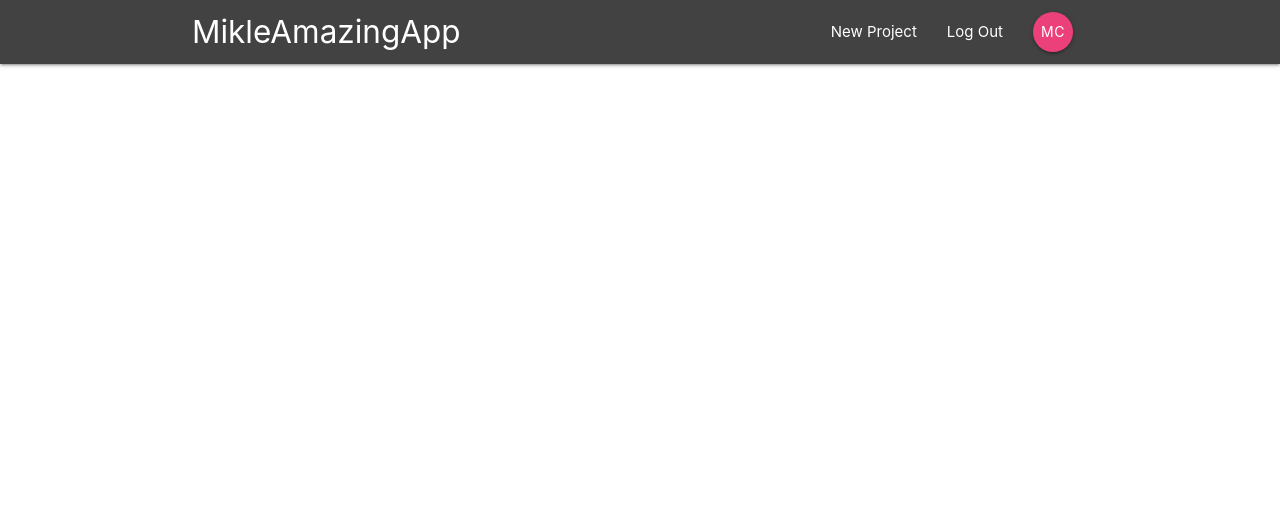
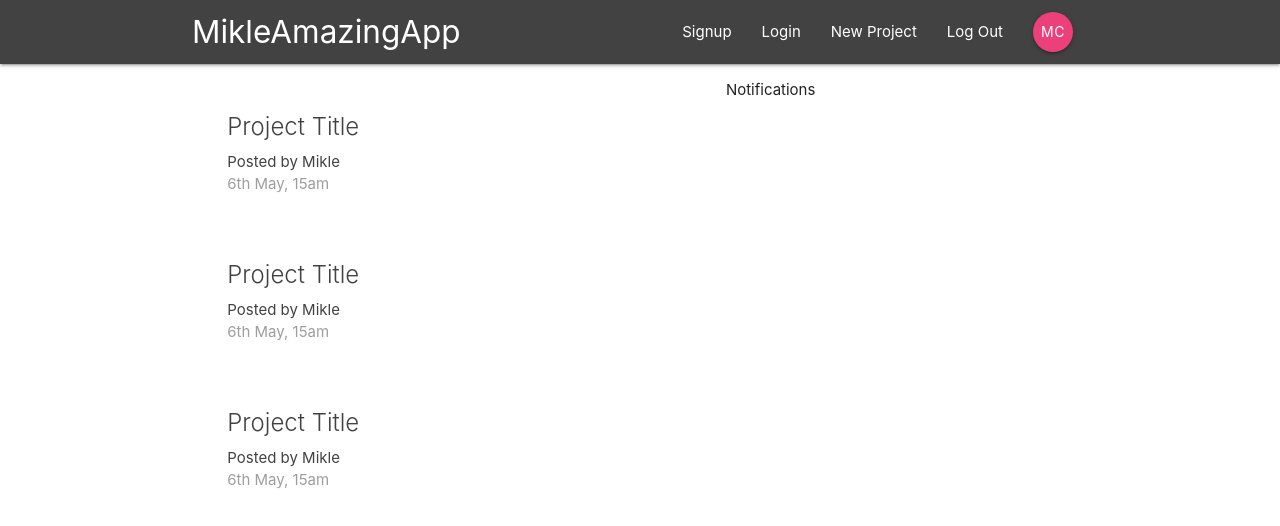
Before and after one commit to ChigorinDev/amazing_mikle_app, a React (Create React App) app: page / in a window 1280 px wide. Shown: the top 526 px of the page. Built offline with nearby package versions, Linux system fonts and the light colour scheme.

Commit message:
add project summary and project datails

```diff
--- a/src/App.js
+++ b/src/App.js
@@ -1,6 +1,8 @@
 import React, { Component } from 'react'
-import { BrowserRouter } from 'react-router-dom';
+import { BrowserRouter, Switch, Route } from 'react-router-dom';
 import Navbar from './components/layout/Navbar';
+import Dashboard from './components/dashboard/Dashboard';
+import ProjectDetails from './components/projects/ProjectDetails';
 
   class App extends Component {
     render() {
@@ -8,6 +10,10 @@ import Navbar from './components/layout/Navbar';
         <BrowserRouter>
           <div className="App">
             <Navbar />
+            <Switch>
+              <Route exact path='/' component={Dashboard} />
+              <Route path='/project/:id' component={ProjectDetails} />
+            </Switch>
           </div>
         </BrowserRouter>
       );
--- a/src/components/dashboard/Dashboard.jsx
+++ b/src/components/dashboard/Dashboard.jsx
@@ -0,0 +1,22 @@
+import React, { Component } from 'react';
+import Notifications from './Notification';
+import ProjectList from '../projects/ProjectList';
+
+class DashBoard extends Component {
+  render() {
+    return (
+      <div className="dashboard container">
+        <div className="row">
+          <div className="col s12 m6">
+            <ProjectList />
+          </div>
+          <div className="col s12 m5 offset-m1">
+            <Notifications />
+          </div>
+        </div>
+      </div>
+    );
+  }
+}
+
+export default DashBoard;
--- a/src/components/dashboard/Notification.jsx
+++ b/src/components/dashboard/Notification.jsx
@@ -0,0 +1,11 @@
+import React from 'react';
+
+const Notifications = () => {
+  return (
+    <div>
+      <p>Notifications</p>
+    </div>
+  );
+}
+
+export default Notifications;
--- a/src/components/layout/Navbar.jsx
+++ b/src/components/layout/Navbar.jsx
@@ -1,6 +1,7 @@
 import React from 'react';
 import { Link } from 'react-router-dom';
 import SignInLinks from './SignInLinks';
+import SignOutInLinks from './SignOutLinks';
 
 const Navbar = () => {
   return (
@@ -8,6 +9,7 @@ const Navbar = () => {
       <div className="container">
         <Link to='/' className='brand-logo'>MikleAmazingApp</Link>
         <SignInLinks />
+        <SignOutInLinks />
       </div>
     </nav>
   )
--- a/src/components/layout/SignOutLinks.jsx
+++ b/src/components/layout/SignOutLinks.jsx
@@ -0,0 +1,13 @@
+import React from 'react';
+import { NavLink } from 'react-router-dom';
+
+const SignOutLinks = () => {
+  return (
+    <ul className="right">
+      <li><NavLink to='/'>Signup</NavLink></li>
+      <li><NavLink to='/'>Login</NavLink></li>
+    </ul>
+  );
+}
+
+export default SignOutLinks;
--- /dev/null
+++ b/src/components/projects/ProjectDetails.jsx
@@ -0,0 +1,25 @@
+import React from 'react'
+
+const ProjectDetails = () => {
+  return (
+    <div className="container section project-details">
+      <div className="card z-depth-0">
+        <div className="card-content">
+          <span className="card-title">
+            Project Title
+          </span>
+          <p>Lorem ipsum dolor sit amet consectetur adipisicing elit. Cumque odit eum aliquam,
+             laborum autem architecto nisi at dolores.
+            Doloribus nisi consequatur repudiandae est sed laudantium! Sed praesentium
+            cumque natus quas?</p>
+        </div>
+        <div className="card-action grey lighten-4 grey-text">
+          <div>Posted by Mikle</div>
+          <div> 5 May, 5am</div>
+        </div>
+      </div>
+    </div>
+  )
+}
+
+export default ProjectDetails
--- a/src/components/projects/ProjectList.jsx
+++ b/src/components/projects/ProjectList.jsx
@@ -0,0 +1,14 @@
+import React from 'react';
+import ProjectSummary from './ProjectSummary';
+
+const ProjectList = () => {
+  return (
+    <div className="project-list section">
+      <ProjectSummary />
+      <ProjectSummary />
+      <ProjectSummary />
+    </div>
+  );
+}
+
+export default ProjectList;
--- /dev/null
+++ b/src/components/projects/ProjectSummary.jsx
@@ -0,0 +1,15 @@
+import React from 'react';
+
+const ProjectSummary = () => {
+  return (
+      <div className="card z-depth-0 project-summary">
+        <div className="card-content grey-text text-darken-3">
+          <span className="card-title">Project Title</span>
+          <p>Posted by Mikle</p>
+          <p className="grey-text">6th May, 15am</p>
+        </div>
+      </div>
+  );
+}
+
+export default ProjectSummary;
```
Also changed, not shown: src/components/projects/AllProjects.jsx (deleted), src/components/projects/ProjectDetail.jsx (deleted).
